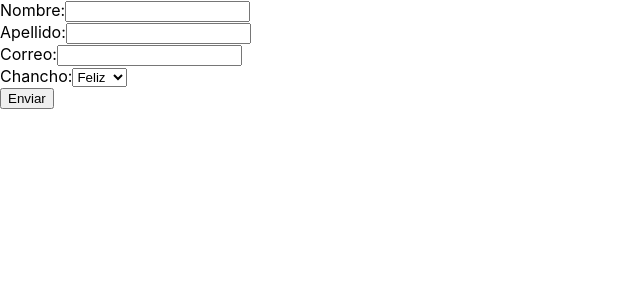
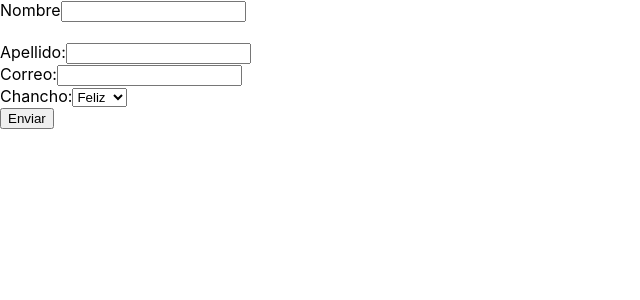
Before and after one commit to Rubenmt93/Reack-formik, a React (Create React App) app: page / in a window 1280 px wide. Shown: the top 300 px of the page, without its empty margins (0-640 px from the left). Built offline with nearby package versions, Linux system fonts and the light colour scheme.

Commit message:
componente personalizado input de formik

```diff
--- a/src/App.js
+++ b/src/App.js
@@ -1,4 +1,5 @@
-import { Formik, Form, Field, ErrorMessage } from "formik";
+import { Formik, Form, Field, ErrorMessage } from "formik"
+import TextInput from './components/TextInput'
 const validate = (values) => {
   const errors ={}
 
@@ -29,9 +30,8 @@ function App() {
       onSubmit ={values=> console.log(values)}>
 
         <Form>
-          <label>Nombre:</label>
-          <Field name='name' type='text'/>
-          <ErrorMessage name='name'/>
+          <TextInput name='name' label="Nombre"/>
+
           <br/>
           <label>Apellido:</label>
           <Field name='lastname' type='text'/>
--- /dev/null
+++ b/src/components/TextInput.js
@@ -0,0 +1,16 @@
+import { useField } from 'formik'
+import React from 'react'
+
+const TextInput = ({label, ...props}) => {
+    const[ field, meta]= useField(props)
+    console.log({field, meta});
+  return (
+    <div>
+        <label className='label'>{label}</label>
+        <input className='input' {... field} />
+        {meta.touched && meta.error ? <div className='error'>{meta.error}</div> : null}
+    </div>
+  )
+}
+
+export default TextInput
```
